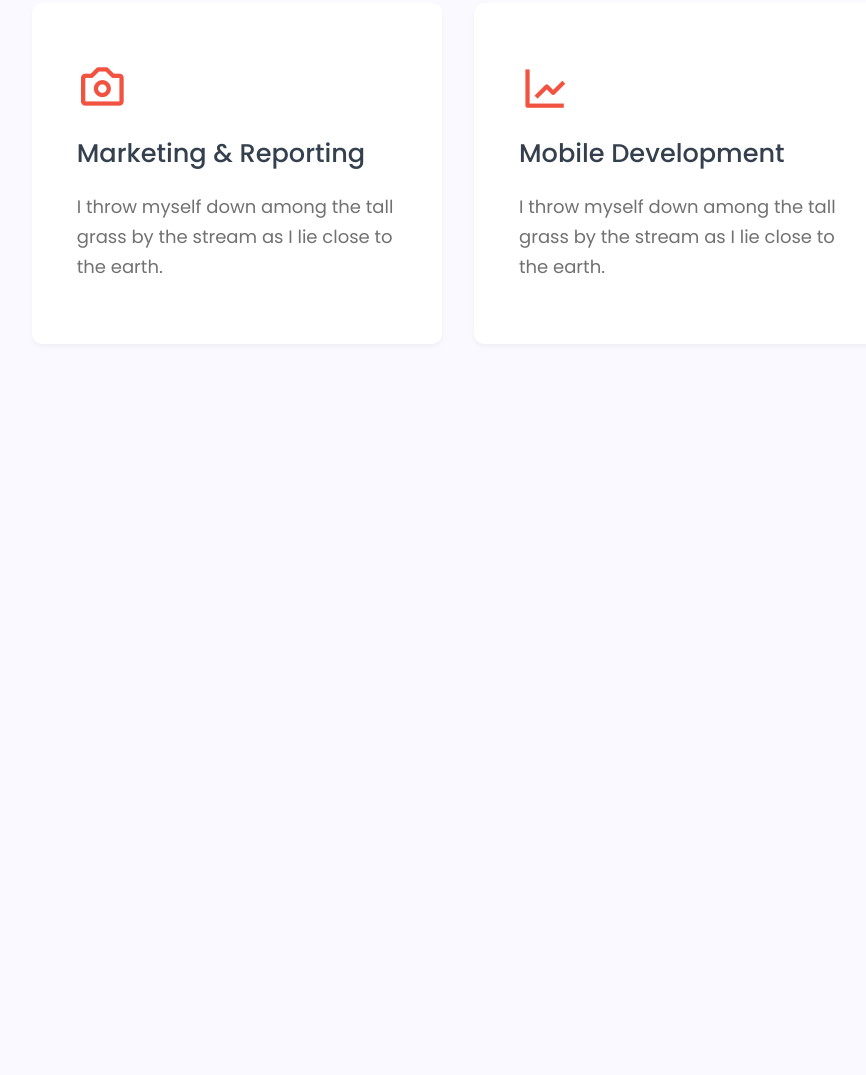
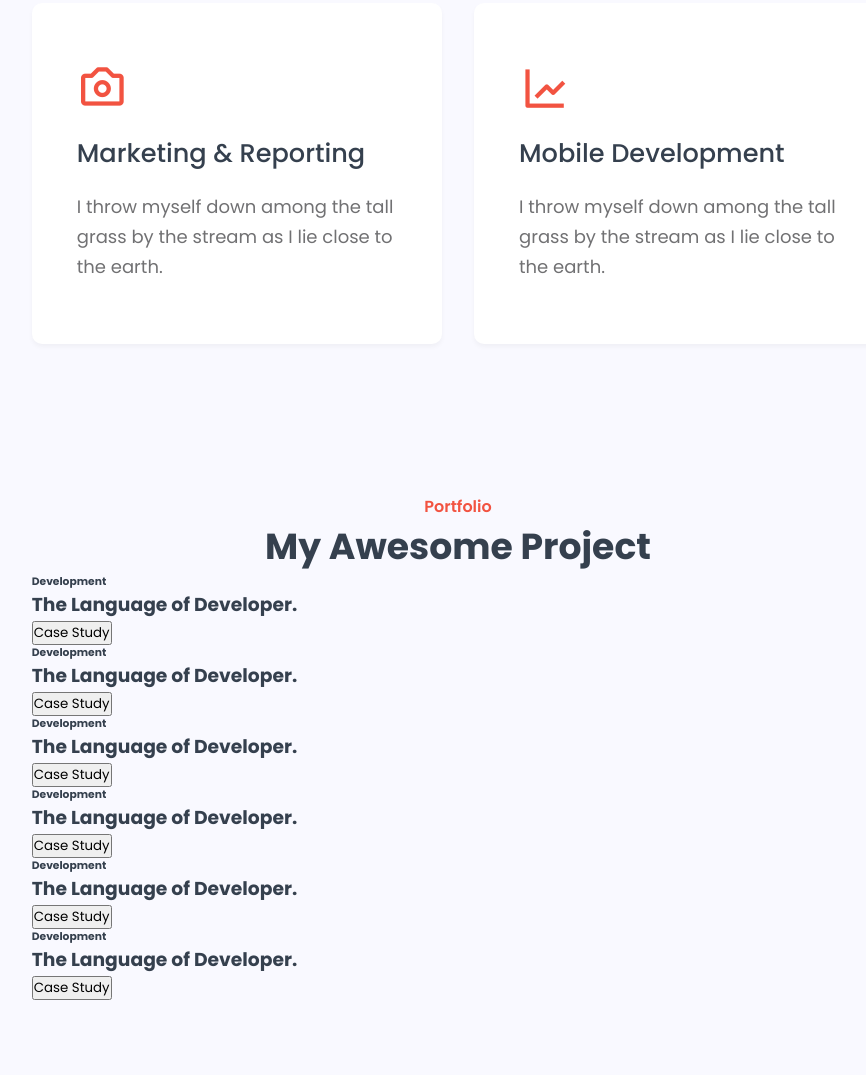
Before and after one commit to XhemaliDurguti/Portfolio-01, a plain HTML site: page index.html in a window 1280 px wide. Shown: the part 2471-3546 px from the top of the page, without its empty margins (182-1048 px from the left). Before the commit the page ends 2890 px from the top, so only its background shows below. Drawn offline with nearby package versions, Linux system fonts and the light colour scheme.

Commit message:
Portfolio Html Create

```diff
--- a/index.html
+++ b/index.html
@@ -91,6 +91,57 @@
             </div>
         </div>
     </section>
+    <!-- start Portfolio Section -->
+    <section class="portfolio" id="portfolio">
+        <div class="heading">
+            <span>Portfolio</span>
+            <h2>My Awesome Project</h2>
+        </div>
+        <div class="portfolio-container">
+            <div class="box box-one">
+                <div class="inner">
+                    <h6>Development</h6>
+                    <h3>The Language of Developer.</h3>
+                    <button type="button">Case Study</button>
+                </div>
+            </div>
+            <div class="box box-two">
+                <div class="inner">
+                    <h6>Development</h6>
+                    <h3>The Language of Developer.</h3>
+                    <button type="button">Case Study</button>
+                </div>
+            </div>
+            <div class="box box-three">
+                <div class="inner">
+                    <h6>Development</h6>
+                    <h3>The Language of Developer.</h3>
+                    <button type="button">Case Study</button>
+                </div>
+            </div>
+            <div class="box box-four">
+                <div class="inner">
+                    <h6>Development</h6>
+                    <h3>The Language of Developer.</h3>
+                    <button type="button">Case Study</button>
+                </div>
+            </div>
+            <div class="box box-five">
+                <div class="inner">
+                    <h6>Development</h6>
+                    <h3>The Language of Developer.</h3>
+                    <button type="button">Case Study</button>
+                </div>
+            </div>
+            <div class="box box-six">
+                <div class="inner">
+                    <h6>Development</h6>
+                    <h3>The Language of Developer.</h3>
+                    <button type="button">Case Study</button>
+                </div>
+            </div>
+        </div>
+    </section>
 </body>
 
 </html>
```
